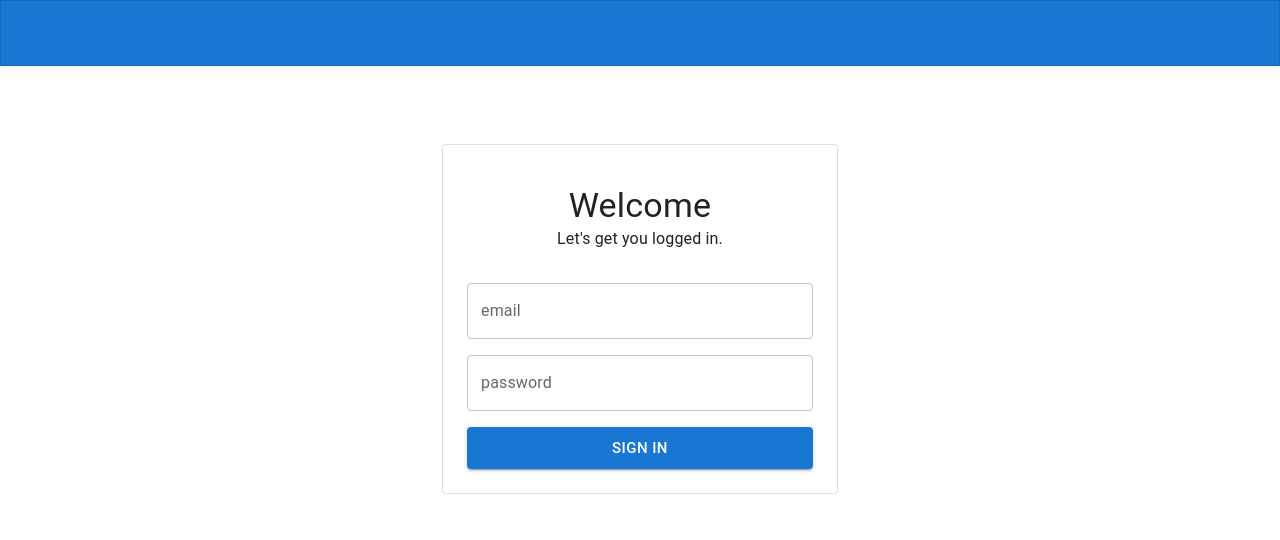
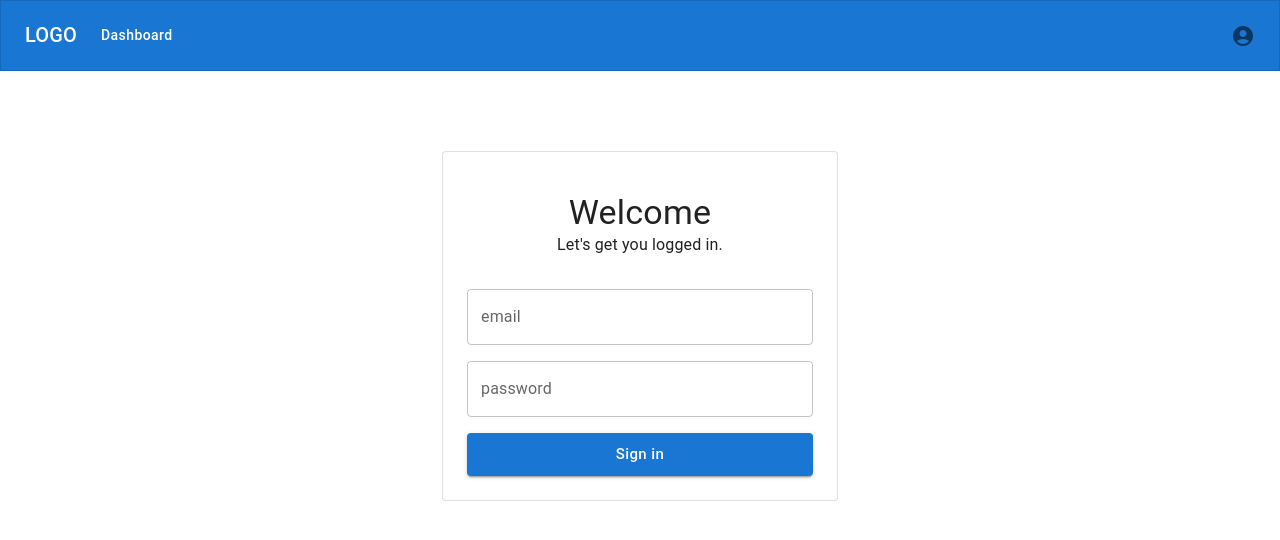
Before and after one commit to chris023/tracker-fe, a React (Create React App) app: page /login in a window 1280 px wide. Shown: the top 540 px of the page. Built offline with nearby package versions, Linux system fonts and the light colour scheme.

Commit message:
Add header

```diff
--- a/package.json
+++ b/package.json
@@ -5,6 +5,7 @@
   "dependencies": {
     "@emotion/react": "^11.8.1",
     "@emotion/styled": "^11.8.1",
+    "@mui/icons-material": "^5.4.2",
     "@mui/lab": "^5.0.0-alpha.70",
     "@mui/material": "^5.4.3",
     "@testing-library/jest-dom": "^5.16.2",
--- a/src/@tracker/app/Header/index.tsx
+++ b/src/@tracker/app/Header/index.tsx
@@ -1,14 +1,145 @@
-import { AppBar, Toolbar } from "@tracker/common";
+import React, { useState } from "react"
+
+import {
+  AppBar,
+  Box,
+  Toolbar,
+  IconButton,
+  Typography,
+  Menu,
+  Container,
+  Button,
+  Tooltip,
+  MenuItem,
+} from "@tracker/common"
+import MenuIcon from "@mui/icons-material/Menu"
+import AccountCircle from "@mui/icons-material/AccountCircle"
+
+const pages = ["Dashboard"]
+const settings = ["Settings", "Logout"]
 
 const Header = () => {
+  const [anchorElNav, setAnchorElNav] = useState<null | HTMLElement>(null)
+  const [anchorElUser, setAnchorElUser] = useState<null | HTMLElement>(null)
+
+  const handleOpenNavMenu = (event: React.MouseEvent<HTMLElement>) => {
+    setAnchorElNav(event.currentTarget)
+  }
+  const handleOpenUserMenu = (event: React.MouseEvent<HTMLElement>) => {
+    setAnchorElUser(event.currentTarget)
+  }
+
+  const handleCloseNavMenu = () => {
+    setAnchorElNav(null)
+  }
+
+  const handleCloseUserMenu = () => {
+    setAnchorElUser(null)
+  }
+
   return (
-    <>
-      <AppBar>
-        <Toolbar />
-      </AppBar>
-      <Toolbar />
-    </>
-  );
-};
+    <AppBar position="static">
+      <Container maxWidth="xl">
+        <Toolbar disableGutters>
+          <Typography
+            variant="h6"
+            noWrap
+            component="div"
+            sx={{ mr: 2, display: { xs: "none", md: "flex" } }}
+          >
+            LOGO
+          </Typography>
 
-export { Header };
+          <Box sx={{ flexGrow: 1, display: { xs: "flex", md: "none" } }}>
+            <IconButton
+              size="large"
+              onClick={handleOpenNavMenu}
+              color="inherit"
+            >
+              <MenuIcon />
+            </IconButton>
+            <Menu
+              id="menu-appbar"
+              anchorEl={anchorElNav}
+              anchorOrigin={{
+                vertical: "bottom",
+                horizontal: "left",
+              }}
+              keepMounted
+              transformOrigin={{
+                vertical: "top",
+                horizontal: "left",
+              }}
+              open={Boolean(anchorElNav)}
+              onClose={handleCloseNavMenu}
+              sx={{
+                display: { xs: "block", md: "none" },
+              }}
+            >
+              {pages.map((page) => (
+                <MenuItem key={page} onClick={handleCloseNavMenu}>
+                  <Typography textAlign="center">{page}</Typography>
+                </MenuItem>
+              ))}
+            </Menu>
+          </Box>
+          <Typography
+            variant="h6"
+            noWrap
+            component="div"
+            sx={{ flexGrow: 1, display: { xs: "flex", md: "none" } }}
+          >
+            LOGO
+          </Typography>
+          <Box sx={{ flexGrow: 1, display: { xs: "none", md: "flex" } }}>
+            {pages.map((page) => (
+              <Button
+                key={page}
+                onClick={handleCloseNavMenu}
+                sx={{ my: 2, color: "white", display: "block" }}
+                variant="text"
+              >
+                {page}
+              </Button>
+            ))}
+          </Box>
+
+          <Box sx={{ flexGrow: 0 }}>
+            <Tooltip title="Open settings">
+              <IconButton
+                onClick={handleOpenUserMenu}
+                sx={{ p: 0, color: (theme) => theme.palette.action.active }}
+                color="info"
+              >
+                <AccountCircle color="inherit" />
+              </IconButton>
+            </Tooltip>
+            <Menu
+              sx={{ mt: "45px" }}
+              id="menu-appbar"
+              anchorEl={anchorElUser}
+              anchorOrigin={{
+                vertical: "top",
+                horizontal: "right",
+              }}
+              keepMounted
+              transformOrigin={{
+                vertical: "top",
+                horizontal: "right",
+              }}
+              open={Boolean(anchorElUser)}
+              onClose={handleCloseUserMenu}
+            >
+              {settings.map((setting) => (
+                <MenuItem key={setting} onClick={handleCloseUserMenu}>
+                  <Typography textAlign="center">{setting}</Typography>
+                </MenuItem>
+              ))}
+            </Menu>
+          </Box>
+        </Toolbar>
+      </Container>
+    </AppBar>
+  )
+}
+export { Header }
--- a/src/@tracker/app/Providers/index.tsx
+++ b/src/@tracker/app/Providers/index.tsx
@@ -5,6 +5,13 @@ import { BrowserRouter } from "react-router-dom"
 const Providers: React.FunctionComponent = ({ children }) => {
   const theme = createTheme({
     components: {
+      MuiButton: {
+        styleOverrides: {
+          root: {
+            textTransform: "none",
+          },
+        },
+      },
       MuiPaper: {
         defaultProps: {
           variant: "outlined",
--- a/src/@tracker/app/index.ts
+++ b/src/@tracker/app/index.ts
@@ -1,2 +1,2 @@
-export * from "./Header";
-export * from "./Providers";
+export * from "./Header"
+export * from "./Providers"
```
Also changed, not shown: 1 other file (tests, documents, lock files or other folders).
